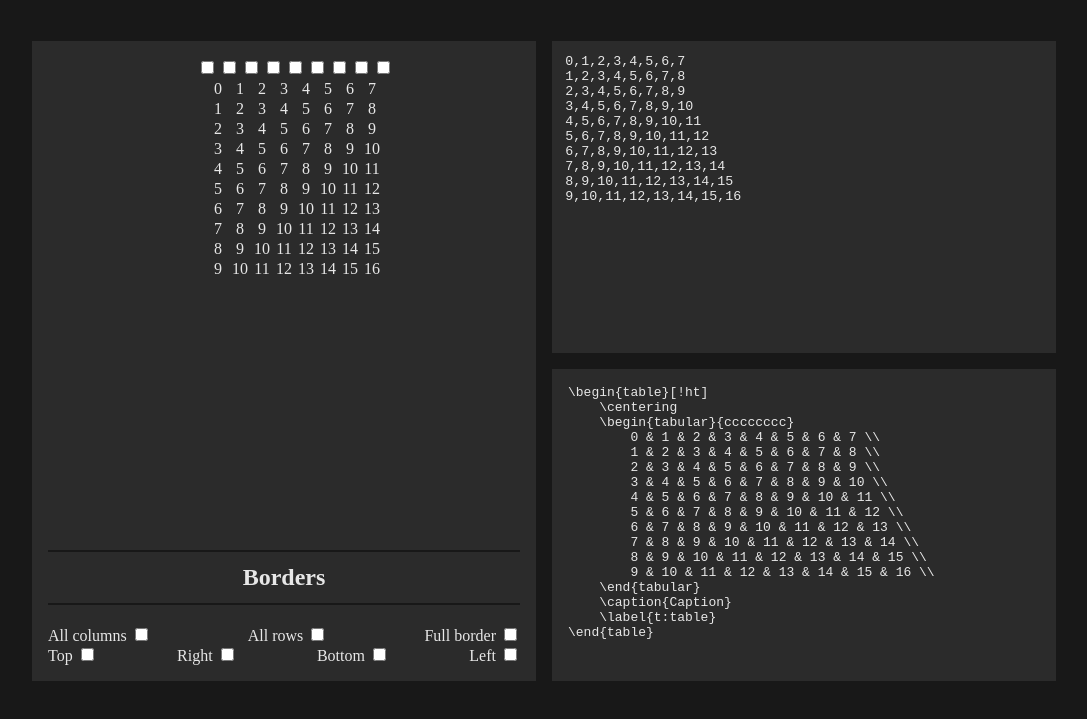
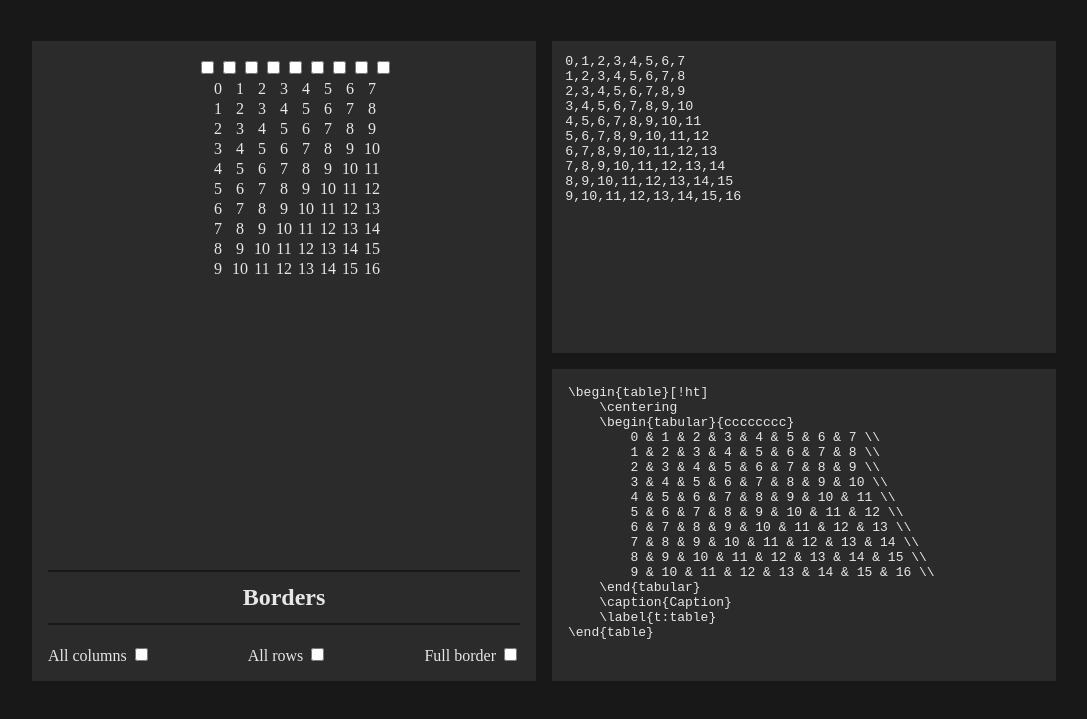
Before and after one commit to 02rasjac/csv-to-latex, a plain HTML site: page index.html in a window 1280 px wide. Shown: the part 79-798 px from the top of the page, without its empty margins (96-1183 px from the left). Drawn offline with Linux system fonts and the light colour scheme.

Commit message:
Remove options for single outer border

```diff
--- a/index.html
+++ b/index.html
@@ -30,24 +30,6 @@
               <input type="checkbox" name="border" />
             </div>
           </div>
-          <div class="group">
-            <div>
-              <label for="cols">Top</label>
-              <input type="checkbox" name="top" />
-            </div>
-            <div>
-              <label for="cols">Right</label>
-              <input type="checkbox" name="right" />
-            </div>
-            <div>
-              <label for="cols">Bottom</label>
-              <input type="checkbox" name="bottom" />
-            </div>
-            <div>
-              <label for="cols">Left</label>
-              <input type="checkbox" name="left" />
-            </div>
-          </div>
         </div>
       </section>
       <section id="csv">
```
